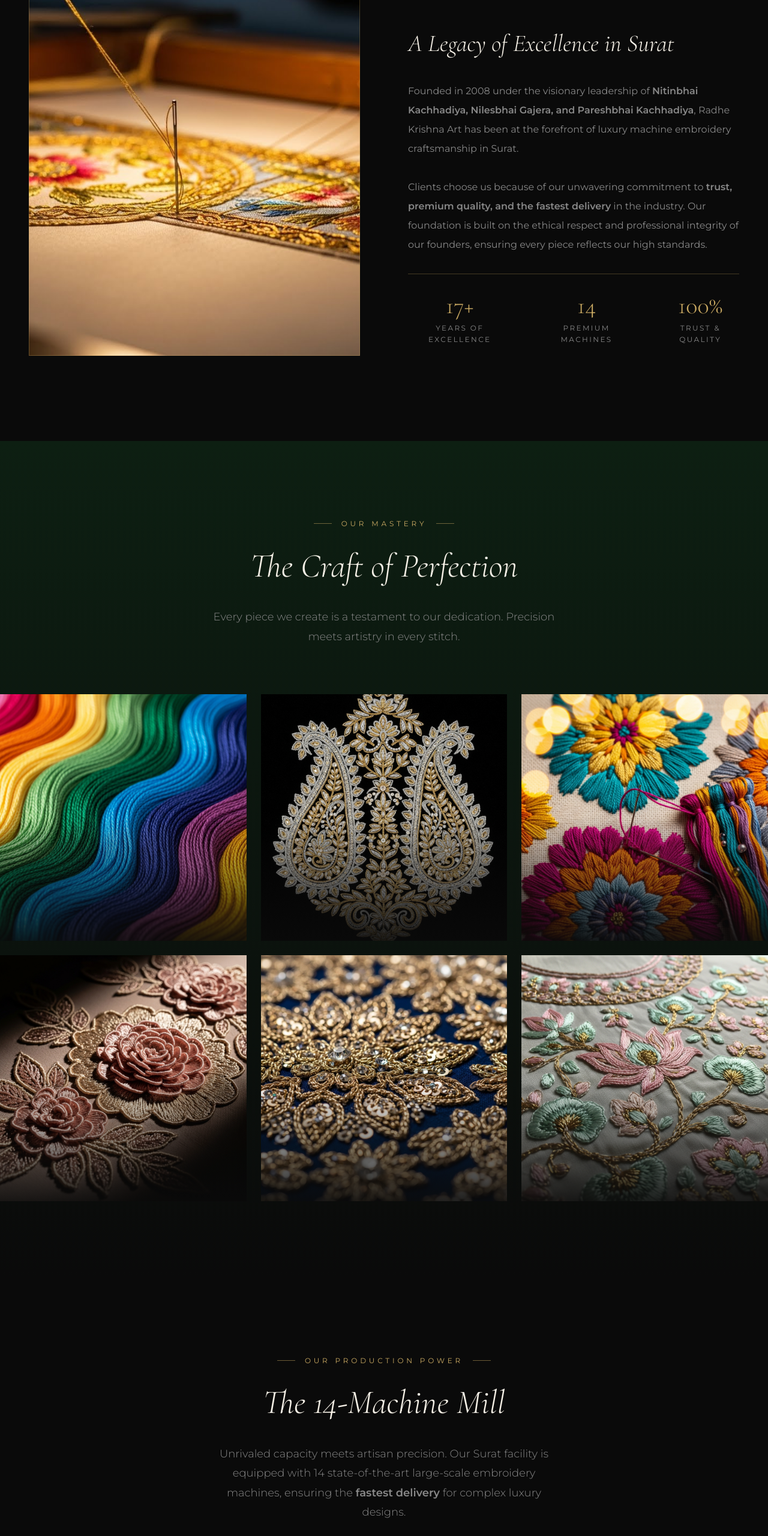
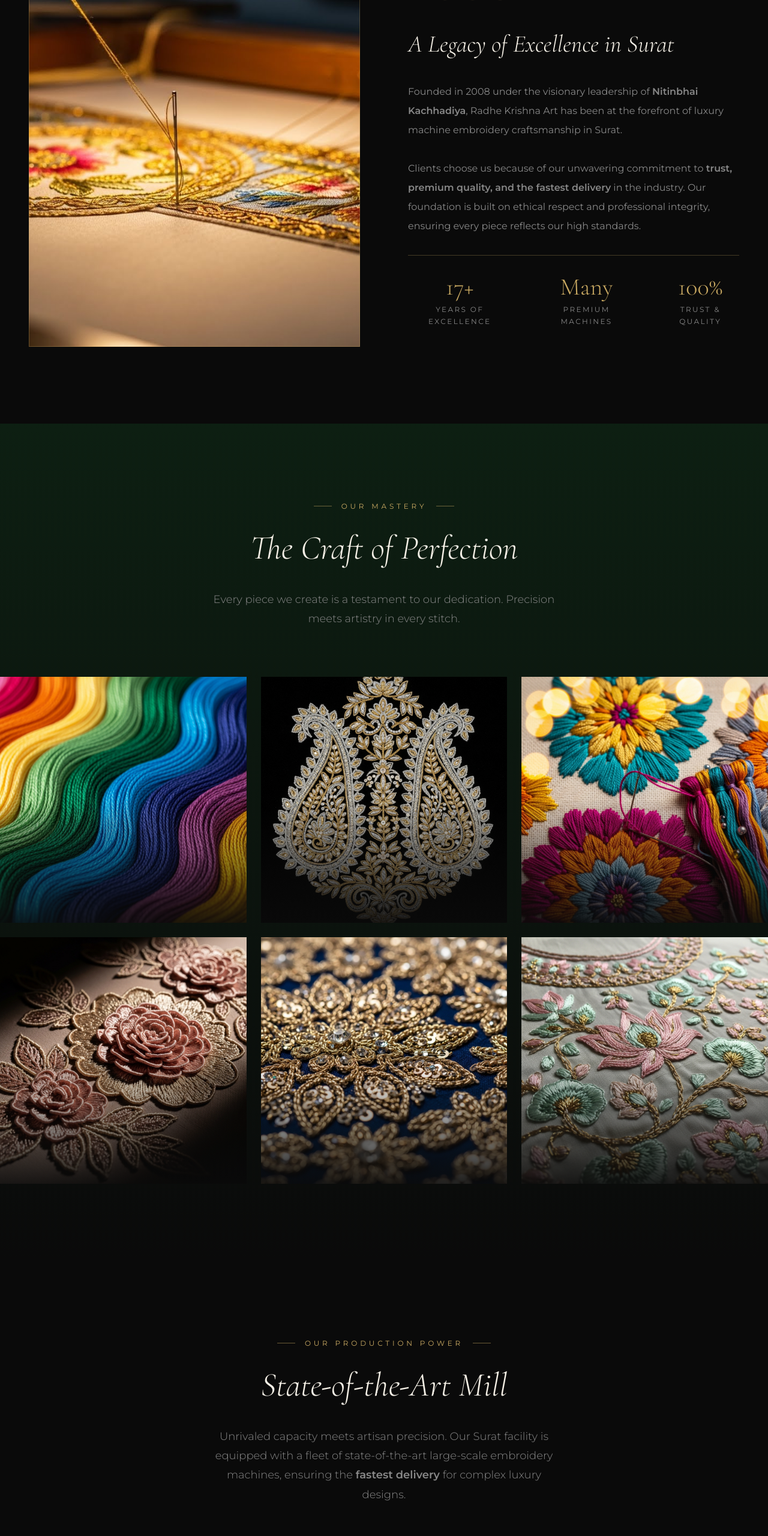
Before and after one commit to iamyashkachhadiya-oss/Radhekrishnaart, a plain HTML site: page index.html in a window 1280 px wide. Shown: the part 1040-3600 px from the top of the page at 60% size. Drawn offline with nearby package versions, Linux system fonts and the light colour scheme.

Commit message:
content: update branding to single owner and use grander machine/employee language

```diff
--- a/index.html
+++ b/index.html
@@ -98,13 +98,11 @@
           <div class="heritage-year">2008</div>
           <h2 class="heritage-title">A Legacy of Excellence in Surat</h2>
           <p class="heritage-description">
-            Founded in 2008 under the visionary leadership of <strong>Nitinbhai Kachhadiya, Nilesbhai Gajera, and
-              Pareshbhai Kachhadiya</strong>, Radhe Krishna Art has been at the forefront of luxury machine embroidery
-            craftsmanship in Surat.
+            Founded in 2008 under the visionary leadership of <strong>Nitinbhai Kachhadiya</strong>, Radhe Krishna Art has been at the forefront of luxury machine embroidery craftsmanship in Surat.
             <br><br>
             Clients choose us because of our unwavering commitment to <strong>trust, premium quality, and the fastest
-              delivery</strong> in the industry. Our foundation is built on the ethical respect and professional
-            integrity of our founders, ensuring every piece reflects our high standards.
+              delivery</strong> in the industry. Our foundation is built on ethical respect and professional
+            integrity, ensuring every piece reflects our high standards.
           </p>
 
           <div class="heritage-stats">
@@ -113,7 +111,7 @@
               <div class="stat-label">Years of Excellence</div>
             </div>
             <div class="stat">
-              <div class="stat-number">14</div>
+              <div class="stat-number">Many</div>
               <div class="stat-label">Premium Machines</div>
             </div>
             <div class="stat">
@@ -197,9 +195,9 @@
     <div class="section-content">
       <div class="section-header fade-in">
         <span class="section-label">Our Production Power</span>
-        <h2 class="section-title">The 14-Machine Mill</h2>
+        <h2 class="section-title">State-of-the-Art Mill</h2>
         <p class="section-description">
-          Unrivaled capacity meets artisan precision. Our Surat facility is equipped with 14 state-of-the-art
+          Unrivaled capacity meets artisan precision. Our Surat facility is equipped with a fleet of state-of-the-art
           large-scale embroidery machines, ensuring the <strong>fastest delivery</strong> for complex luxury designs.
         </p>
       </div>
@@ -213,7 +211,7 @@
           <div class="mill-overlay">
             <div class="mill-stat-grid">
               <div class="mill-stat">
-                <span class="mill-stat-num">14</span>
+                <span class="mill-stat-num">Many</span>
                 <span class="mill-stat-label">Industrial Heads</span>
               </div>
               <div class="mill-stat">
@@ -421,8 +419,7 @@
         <div class="footer-brand">
           <div class="footer-logo">Radhe Krishna Art</div>
           <p class="footer-tagline">
-            Luxury machine embroidery since 2008. Directed by Nitinbhai Kachhadiya, Nilesbhai Gajera, and Pareshbhai
-            Kachhadiya.
+            Luxury machine embroidery since 2008. Led by Nitinbhai Kachhadiya.
           </p>
         </div>
 
@@ -430,8 +427,6 @@
           <h4>Leadership</h4>
           <ul style="color: var(--color-gray); font-size: var(--text-sm);">
             <li>Nitinbhai Kachhadiya</li>
-            <li>Nilesbhai Gajera</li>
-            <li>Pareshbhai Kachhadiya</li>
           </ul>
         </div>
 
```
